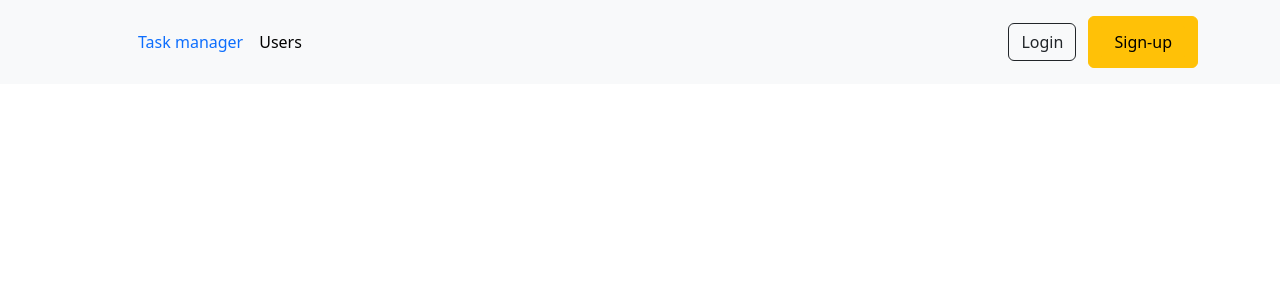
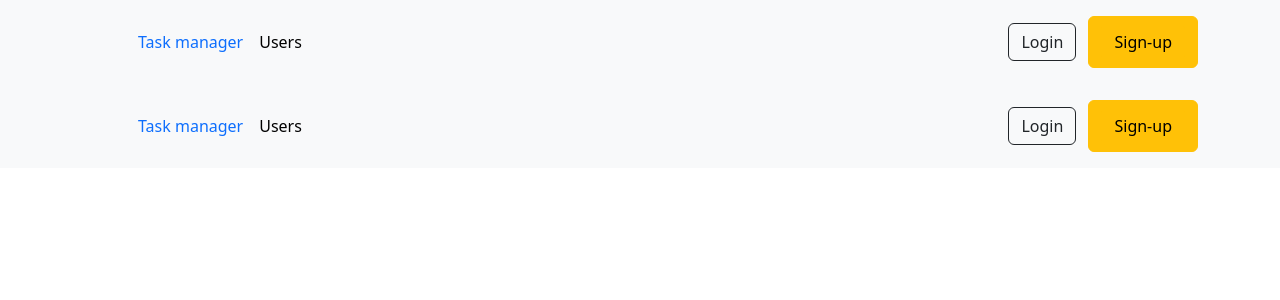
Before and after one commit to sayat-a/python-project-52, a Django app: page / in a window 1280 px wide. Shown: the top 300 px of the page. Run offline with Django 5.2, Linux system fonts and the light colour scheme; some libraries are stand-ins or nearby versions.

Commit message:
update task_manager/templates/base.html

```diff
--- a/task_manager/templates/base.html
+++ b/task_manager/templates/base.html
@@ -9,8 +9,47 @@
     {% load django_bootstrap5 %}
     {% bootstrap_css %}
     {% bootstrap_javascript %}
+    {% load i18n %}
 </head>
 <body>
+    <header class="p-3 bg-light text-white">
+        <div class="container">
+            <div class="d-flex flex-wrap align-items-center justify-content-center justify-content-lg-start">
+                <a href="/" class="d-flex align-items-center mb-2 mb-lg-0 text-white text-decoration-none">
+                    <svg class="bi me-2" width="40" height="32" role="img" aria-label="Bootstrap"><use xlink:href="#bootstrap"/></svg>
+                </a>
+
+                <ul class="nav col-12 col-lg-auto me-lg-auto mb-2 justify-content-center mb-md-0">
+                    <li><a href="/" class="nav-link px-2 text-primary">{% translate "Task manager" %}</a></li>
+                    <li><a href="/users/" class="nav-link px-2 text-black">{% translate "Users" %}</a></li>
+                    {% if user.is_authenticated %}
+                        <li><a href="/statuses/" class="nav-link px-2 text-black">{% translate "Statuses" %}</a></li>
+                        <li><a href="/tags/" class="nav-link px-2 text-black">{% translate "Tags" %}</a></li>
+                        <li><a href="/tasks/" class="nav-link px-2 text-black">{% translate "Tasks" %}</a></li>
+                    {% endif %}
+                </ul>
+
+                <div class="text-end">
+                    {% if user.is_authenticated %}
+                        <a href="{% url 'logout' %}"><button type="button" class="btn btn-outline-dark me-2">{% translate "Logout" %}</button></a>
+                    {% else %}
+                        <a href="{% url 'login' %}"><button type="button" class="btn btn-outline-dark me-2">{% translate "Login" %}</button></a>
+                        <a href="{% url 'signup' %}" class="btn btn-warning"><button type="button" class="btn btn-warning">{% translate "Sign-up" %}</button></a>
+                    {% endif %}
+                </div>
+            </div>
+        </div>
+    </header>
+    {% if messages %}
+    <div class="container">
+        {% for message in messages %}
+            <div class="alert
+                {% if message.tags %}alert-{{ message.tags }}{% else %}alert-info{% endif %}">
+                {{ message }}
+            </div>
+        {% endfor %}
+    </div>
+    {% endif %}
     {% block content %}{% endblock %}
 </body>
 </html>
```
